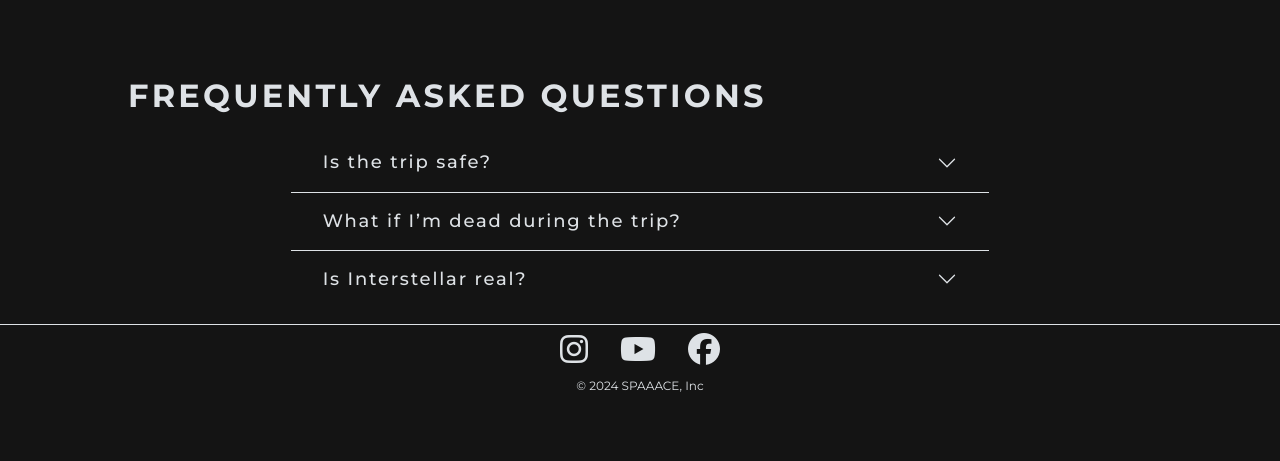
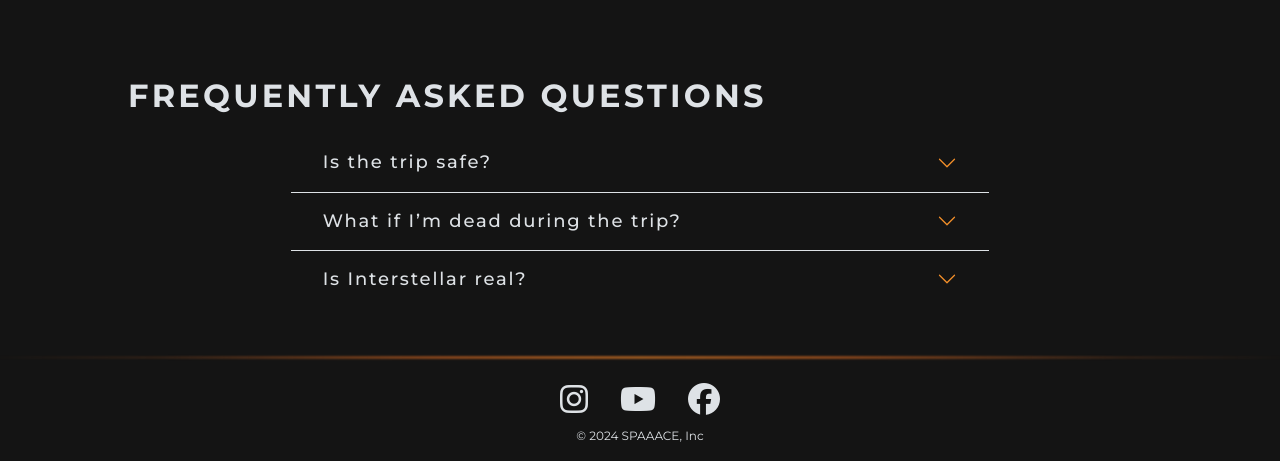
Before and after one commit to cytpress/spaaacelanding, a website: page index.html in a window 1280 px wide. Shown: the part 2924-3385 px from the top of the page. Before the commit the page ends 3335 px from the top, so only its background shows below. Drawn offline with nearby package versions, Linux system fonts and the light colour scheme.

Commit message:
0.5primarycoloradd

```diff
--- a/index.html
+++ b/index.html
@@ -215,9 +215,11 @@
             </div>
         </div>
     </div>
-    <div class="container-fluid  "></div>
+    <div class="container-fluid mt-5"></div>
+    <div class="global-footer__divider mt-5"
+        style="translate: none; rotate: none; scale: none; transform: translate(0px, 0px); opacity: 1;"></div>
     <footer class="py-3 bg">
-        <ul class="nav justify-content-center border-top pb-3 mb-0">
+        <ul class="nav justify-content-center pb-3 mb-0">
             <li class="nav-item"><i class="fa-brands fa-instagram px-3 py-4 pb-0 fa-2xl"></i></li>
             <li class="nav-item"><i class="fa-brands fa-youtube px-3 py-4 pb-0 fa-2xl"></i></li>
             <li class="nav-item"><i class="fa-brands fa-facebook px-3 py-4 pb-0 fa-2xl"></i></li>
--- a/style.css
+++ b/style.css
@@ -614,6 +614,7 @@ body {
         letter-spacing: 0.1em;
         font-weight: 700;
     }
+
     .accordionhead {
 
         letter-spacing: 0.05em;
@@ -731,3 +732,11 @@ body {
 /* .accordion-button:not(.collapsed) {
     box-shadow: inset 0 calc(-1* var(--bs-accordion-border-width)) 0 var(--bs-accordion-border-color);
 } */
+
+.global-footer__divider {
+    background: radial-gradient(50% 50% at 50% 50%, #F28F2A 0, rgba(211, 101, 32, 1) 31.77%, rgb(120, 64, 29) 60.94%, rgba(211, 101, 32, 0.01) 99.94%);
+    opacity: .07;
+    width: 100%;
+    height: 3px;
+    filter: blur(0.8px);
+}
```
